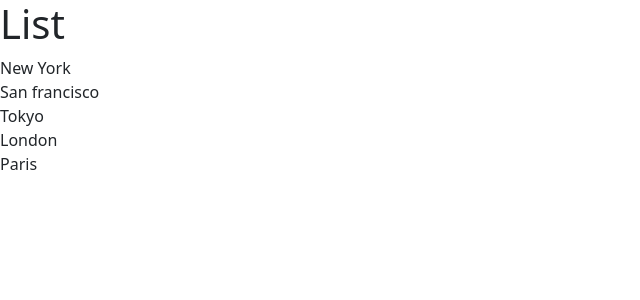
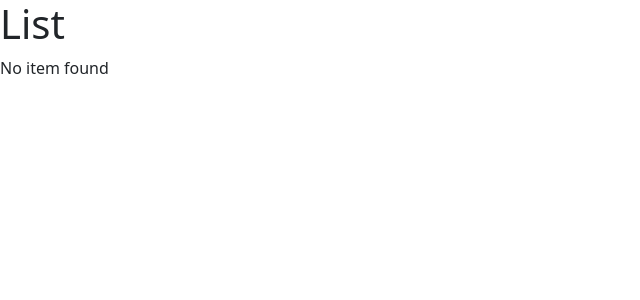
Before and after one commit to JozefSaj/react-playground, a React (Vite) app in the folder react-app/: page / in a window 1280 px wide. Shown: the top 300 px of the page, without its empty margins (0-640 px from the left). Built offline with nearby package versions, Linux system fonts and the light colour scheme.

Commit message:
Conditional Rendering

```diff
--- a/react-app/src/components/ListGroup.tsx
+++ b/react-app/src/components/ListGroup.tsx
@@ -1,10 +1,14 @@
 function ListGroup() {
-  const items = ["New York", "San francisco", "Tokyo", "London", "Paris"];
+  var items = ["New York", "San francisco", "Tokyo", "London", "Paris"];
+  items = [];
   //ctrl+d to mark other occurencies of same word
+
   return (
     <>
       {/*telling react to wrap all of its children, so we dont need to use <div><div/> so we dont have another element*/}
       <h1>List</h1>
+      {items.length === 0 && <p>No item found</p>}{" "}
+      {/*javascript will return the latest true value*/}
       {/*h1 and ul are two different elements so we have to wrap to so it can be compiled to javascript*/}
       <ul className="list-group">
         {items.map((item) => (
```
